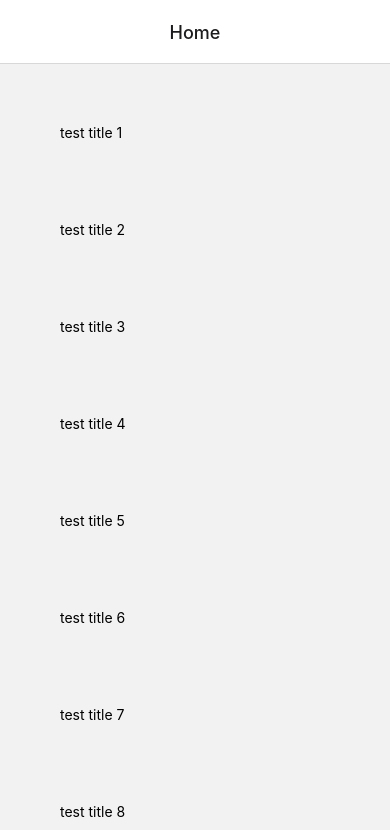
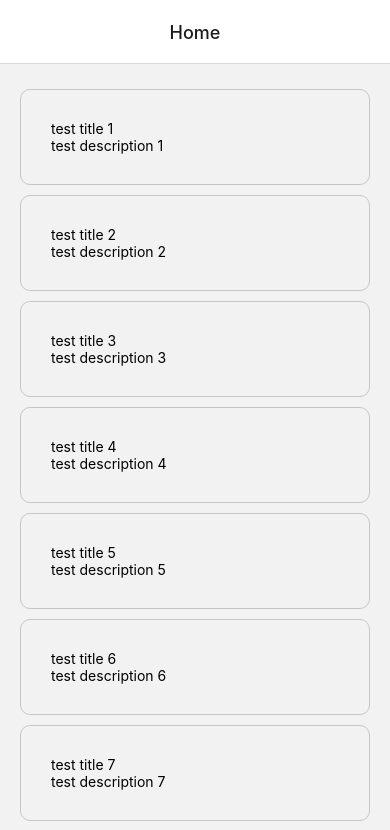
Before and after one commit to rypptc/events, a React Native app in the folder events-app/: screen /Home in a window 390 px wide. Shown: the top 830 px of the page. Built offline with nearby package versions, Linux system fonts and the light colour scheme.

Commit message:
add event item template, update event list template with EventItem element

```diff
--- a/events-app/components/events/event-item.js
+++ b/events-app/components/events/event-item.js
@@ -0,0 +1,22 @@
+import { StyleSheet, TouchableOpacity, Text } from "react-native";
+
+const EventItem = ({ id, title, description }) => {
+  return (
+    <TouchableOpacity style={styles.card} onPress={() => {}}>
+      <Text>{title}</Text>
+      <Text>{description}</Text>
+    </TouchableOpacity>
+  );
+}
+
+const styles = StyleSheet.create({
+  card: {
+    borderWidth: 1,
+    borderColor: '#c5c5c5',
+    borderRadius: 10,
+    marginVertical: 5,
+    padding: 30,
+  },
+});
+
+export default EventItem;
--- a/events-app/components/events/event-list.js
+++ b/events-app/components/events/event-list.js
@@ -1,13 +1,14 @@
 import { Text, View, FlatList, RefreshControl } from "react-native";
 import { DUMMY_DATA } from "../../data/dummy";
+import EventItem from './event-item';
 
 const EventList = () => {
     const renderItem = ({ item }) => {
-        return (
-            <View style={{ padding: 40 }}>
-                <Text>{item.title}</Text>
-            </View>
-        );
+      return <EventItem
+                id={item.id}
+                title={item.title}
+                description={item.description}
+              />;
     };
   return (
     <View>
```
